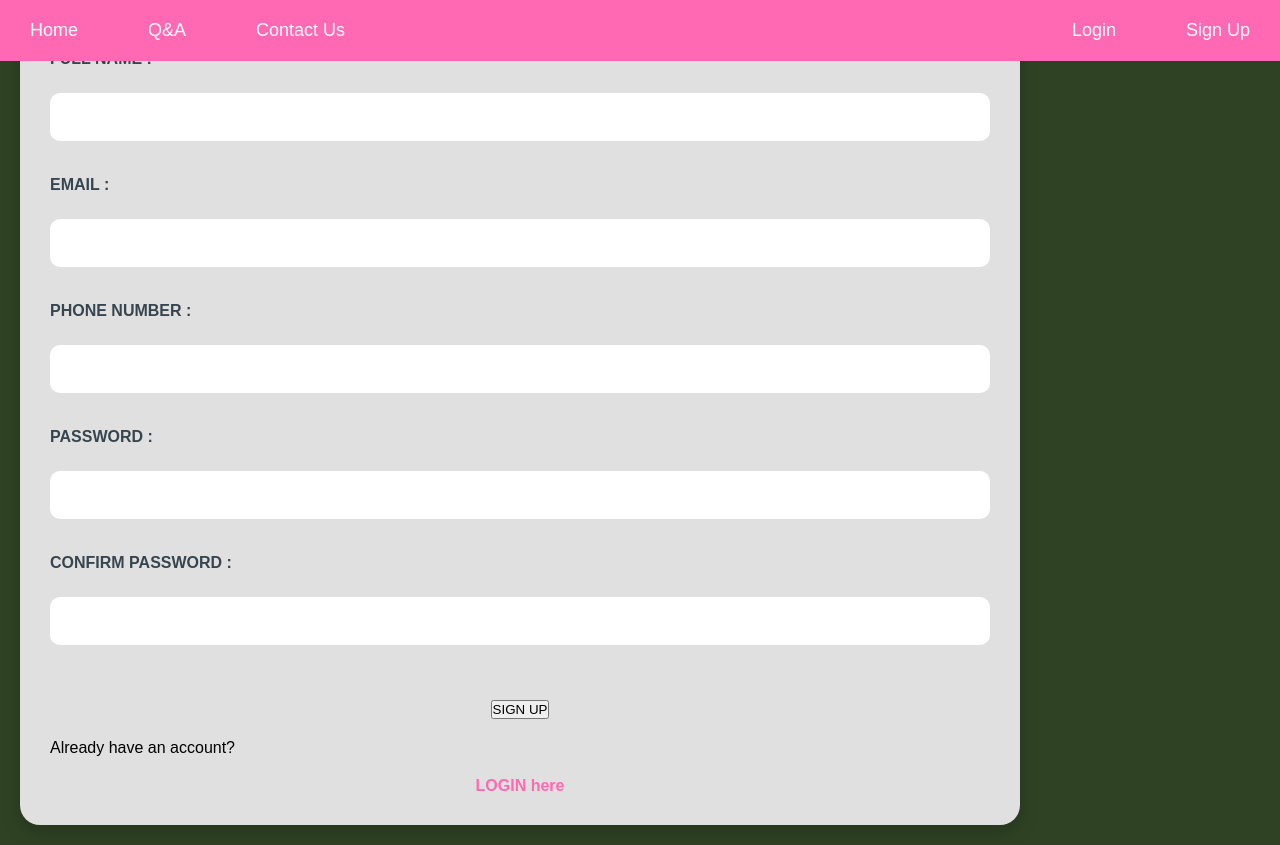
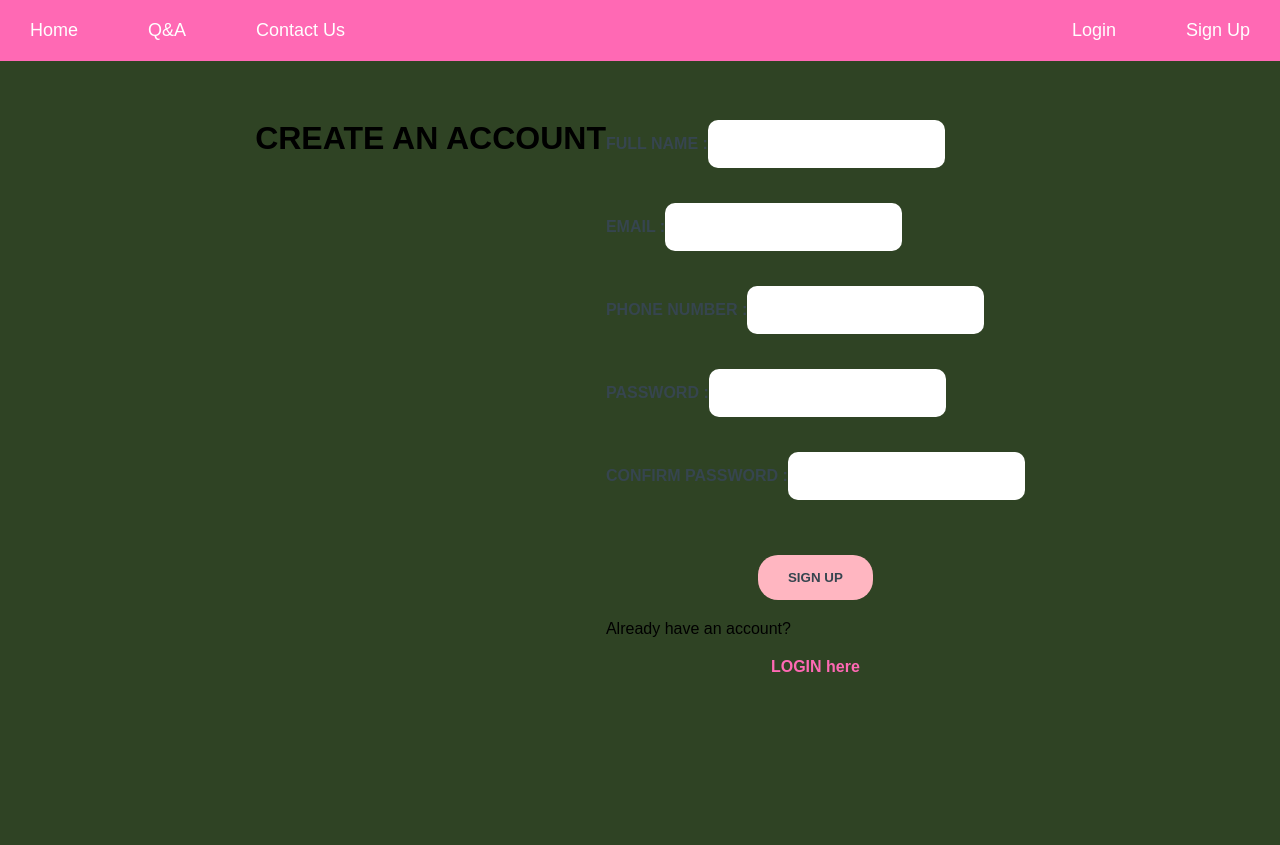
Before and after one commit to ChonmaneeC/MeetingTimeArrangement, a React (Create React App) app in the folder frontend/: page /signup in a window 1280 px wide. Built offline with nearby package versions, Linux system fonts and the light colour scheme.

Commit message:
Update SignUp.js

```diff
--- a/frontend/src/pages/SignUp.js
+++ b/frontend/src/pages/SignUp.js
@@ -64,30 +64,40 @@ function Signup() {
         </div>
       </header>
 
-      <div className="signup-box">
+      <div className="signup-wrapper">
+  <div className="signup-container">
+    <h1>CREATE AN ACCOUNT</h1>
     <form onSubmit={handleSignup} className="signup-form">
+      <div className="signup-row">
         <label>FULL NAME :</label>
         <input type="text" value={fullName} onChange={e => setFullName(e.target.value)} required />
-
+      </div>
+      <div className="signup-row">
         <label>EMAIL :</label>
         <input type="email" value={email} onChange={e => setEmail(e.target.value)} required />
-
+      </div>
+      <div className="signup-row">
         <label>PHONE NUMBER :</label>
         <input type="tel" value={phoneNumber} onChange={e => setPhoneNumber(e.target.value)} required />
-
+      </div>
+      <div className="signup-row">
         <label>PASSWORD :</label>
         <input type="password" value={password} onChange={e => setPassword(e.target.value)} required />
-
+      </div>
+      <div className="signup-row">
         <label>CONFIRM PASSWORD :</label>
         <input type="password" value={confirmPassword} onChange={e => setConfirmPassword(e.target.value)} required />
+      </div>
 
       <div className="button-group">
-            <button type="signup" className="signup-button">SIGN UP</button>
+        <button type="submit" className="submit-button">SIGN UP</button>
       </div>
 
       <p>Already have an account? <Link to="/login" className="login-link">LOGIN here</Link></p>
     </form>
   </div>
+</div>
+
 
     </div>
 );
```
Lines whose indentation alone changed are shown as unchanged.
